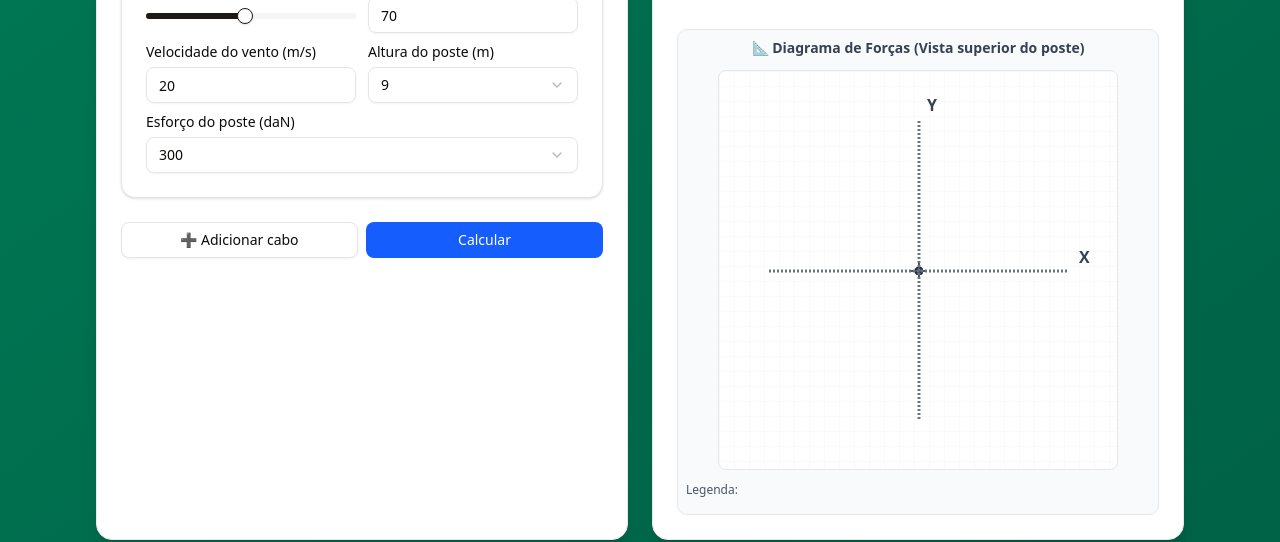
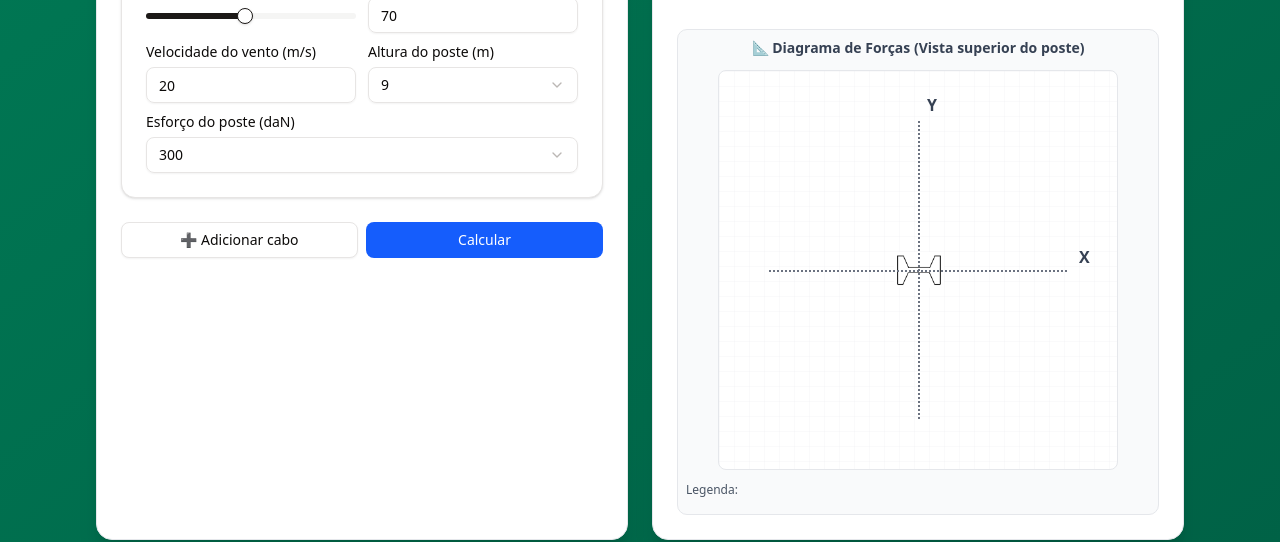
Before and after one commit to robsu17/calculador-esforco, a React (Vite) app: page / in a window 1280 px wide. Shown: the part 316-858 px from the top of the page. Built offline with nearby package versions, Linux system fonts and the light colour scheme.

Commit message:
feat: add poste image to DiagramaPoste component for enhanced visualization

```diff
--- a/src/components/DiagramaPoste.tsx
+++ b/src/components/DiagramaPoste.tsx
@@ -1,5 +1,6 @@
+import poste from "@/assets/poste.png";
+import { ResultadoFinal } from '../App';
 import { CaboFormField } from './forms/cabo-form';
-import { ResultadoFinal } from '../App';
 
 interface DiagramaPosteProps {
     caboForms: CaboFormField[];
@@ -80,34 +81,12 @@ export function DiagramaPoste({ caboForms, resultadoFinal, esforcosCabo, esforco
                             stroke="#1a202c"
                             strokeWidth="1"
                         />
-
-                        {/* Cruz de referência do poste */}
-                        <line
-                            x1={centerX - 8}
-                            y1={centerY}
-                            x2={centerX + 8}
-                            y2={centerY}
-                            stroke="#4a5568"
-                            strokeWidth="2"
+                        <image
+                            href={poste}
+                            x={centerX - 25}
+                            y={centerY - 19}
+                            width={50}
                         />
-                        <line
-                            x1={centerX}
-                            y1={centerY - 8}
-                            x2={centerX}
-                            y2={centerY + 8}
-                            stroke="#4a5568"
-                            strokeWidth="2"
-                        />
-
-                        {/* Texto "POSTE" */}
-                        <text
-                            x={centerX}
-                            y={centerY + 4}
-                            textAnchor="middle"
-                            className="text-sm font-bold fill-white"
-                        >
-                            {/* POSTE */}
-                        </text>
                     </g>
 
                     {/* Desenhar cabos e suas forças */}
@@ -187,7 +166,7 @@ export function DiagramaPoste({ caboForms, resultadoFinal, esforcosCabo, esforco
                         x2={centerX + 150}
                         y2={centerY}
                         stroke="#6b7280"
-                        strokeWidth="3"
+                        strokeWidth="2"
                         strokeDasharray="2,2"
                     />
                     <line
@@ -196,7 +175,7 @@ export function DiagramaPoste({ caboForms, resultadoFinal, esforcosCabo, esforco
                         x2={centerX}
                         y2={centerY + 150}
                         stroke="#6b7280"
-                        strokeWidth="3"
+                        strokeWidth="2"
                         strokeDasharray="2,2"
                     />
 
```
Also changed, not shown: src/assets/poste.png (added).
